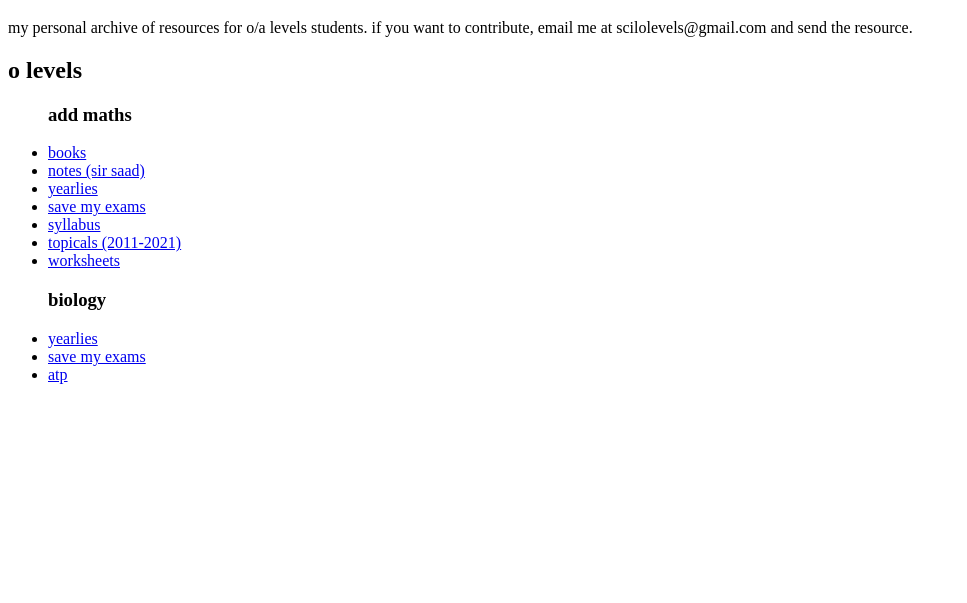
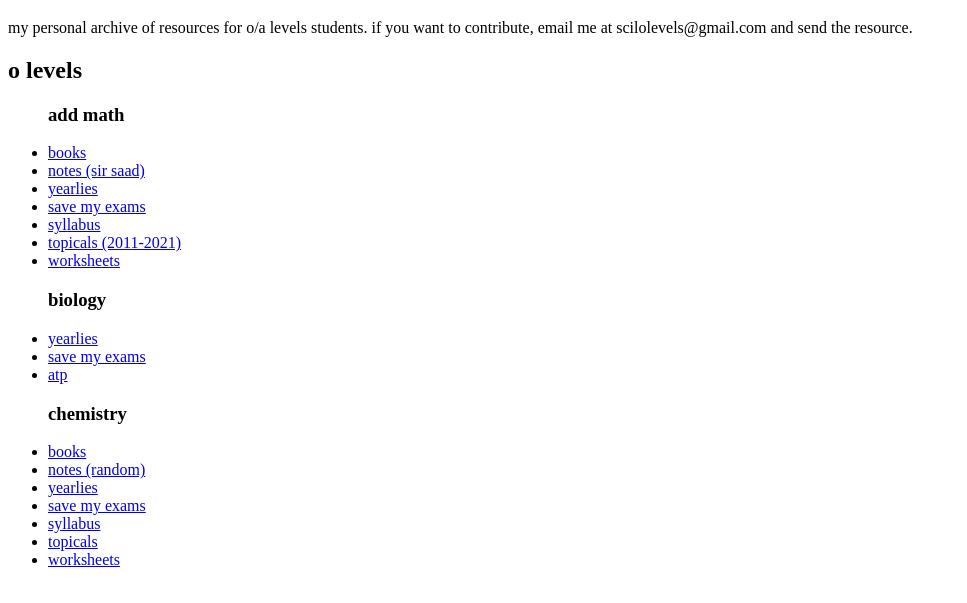
Before and after one commit to parhlobhai/parhlobhai.github.io, a plain HTML site: page index.html in a window 1280 px wide. Shown: the part 61-664 px from the top of the page, without its empty margins (0-967 px from the left). Drawn offline with Linux system fonts and the light colour scheme.

Commit message:
chemistry

```diff
--- a/index.html
+++ b/index.html
@@ -8,7 +8,7 @@
   <h2> o levels</h2>
   <body>
     <ul>
-      <h3> add maths</h3>
+      <h3> add math</h3>
     <li><a href="https://drive.google.com/drive/folders/1tlLTjL1opRNZbKMaTUg4oA0kBhwnmQA3?usp=drive_link"> books</a></li>
    <li><a href="https://drive.google.com/drive/folders/1LQs2CjfvhA27Rk_WeInD_iiKgba-SmI6?usp=drive_link">notes (sir saad)</a></li>
   <li><a href="https://drive.google.com/drive/folders/1oq97AzmlmG-ju5K6zu8LxVXTj3AC2p_T?usp=drive_link">yearlies</a></li>
@@ -20,3 +20,11 @@
   <li><a href="https://drive.google.com/drive/folders/1ffihlT8cNrD7GXRMkjo1ppr5WlSBxHFX?usp=drive_link">yearlies</a></li>
   <li><a href="https://drive.google.com/drive/folders/1rEgeBNjVhtCVjusdcehSvHUbZQYeJ-4W?usp=drive_link">save my exams</a></li>
   <li><a href="https://drive.google.com/drive/folders/15CFw-zToNLNzshD2sf6aJd9a6HtSWkpL?usp=drive_link">atp</a></li>
+  <h3> chemistry</h3>
+  <li><a href="https://drive.google.com/drive/folders/1yZa6to0u9cfVq6IVUdIZcQr9yHcnHXPV?usp=drive_link">books</a></li>
+  <li><a href="https://drive.google.com/drive/folders/17EQBwqdUUZ98KSAfy3VESrnxuls5zscY?usp=drive_link">notes (random)</a></li>
+  <li><a href="https://drive.google.com/drive/folders/1IrTmtdl0NJJOzleqgFGfMJirNbe29FNy?usp=drive_link">yearlies</a></li>
+  <li><a href="https://drive.google.com/drive/folders/1aT5t4KGNObsE-EYzL3nF1wiGGPGajruI?usp=drive_link">save my exams</a></li>
+  <li><a href="https://drive.google.com/file/d/1HDGymNL-Wp19NoFiZsI5L4NVS7ovfGPD/view?usp=drive_link">syllabus</a></li>
+  <li><a href="https://drive.google.com/drive/folders/1U749jsrc4-mbin3aGpnI66WDfNSZdVzQ?usp=drive_link">topicals</a></li>
+  <li><a href="https://drive.google.com/drive/folders/12_eCrR5uakOhdQ2svV-0mTEjarVunmlp?usp=drive_link">worksheets</a></li>
```
